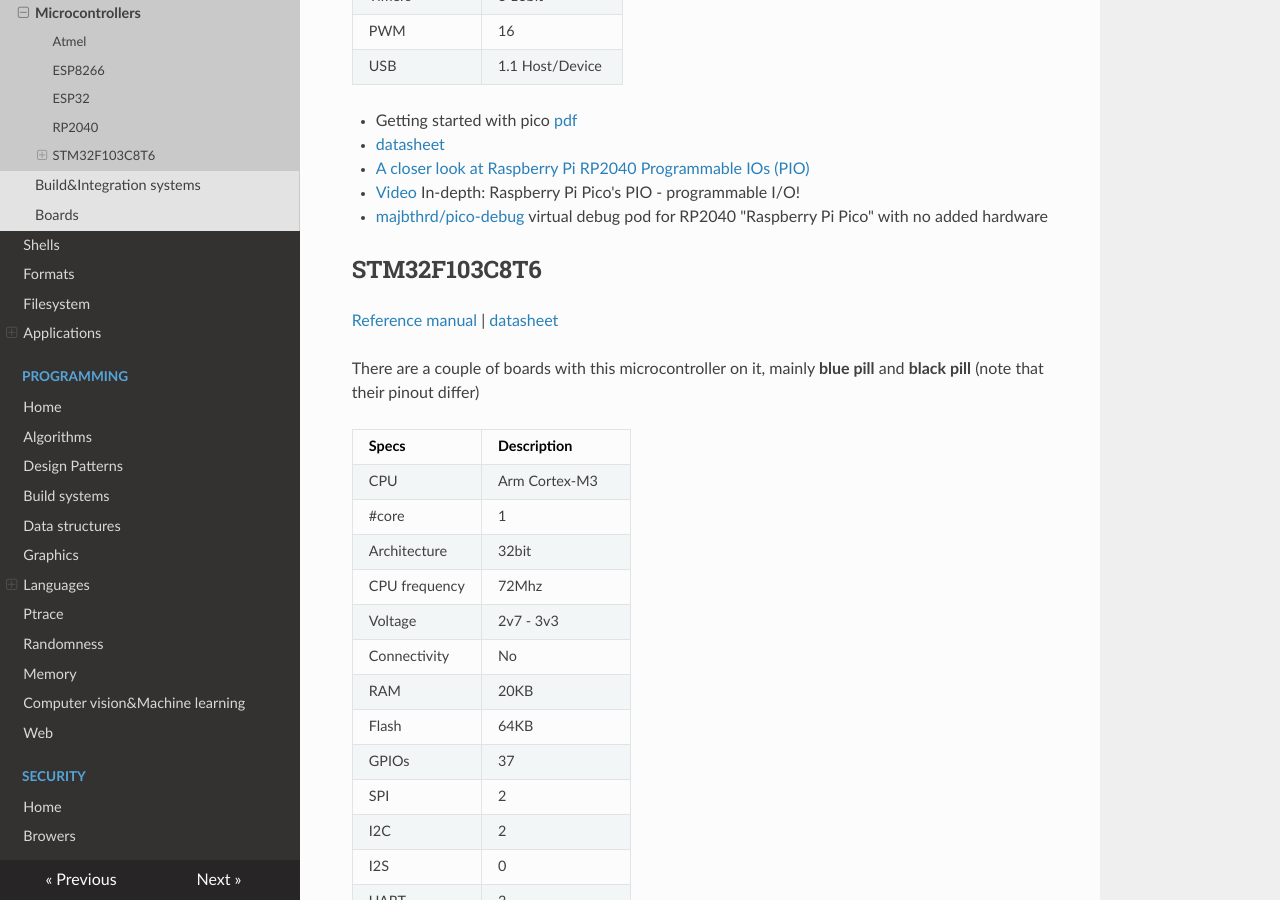
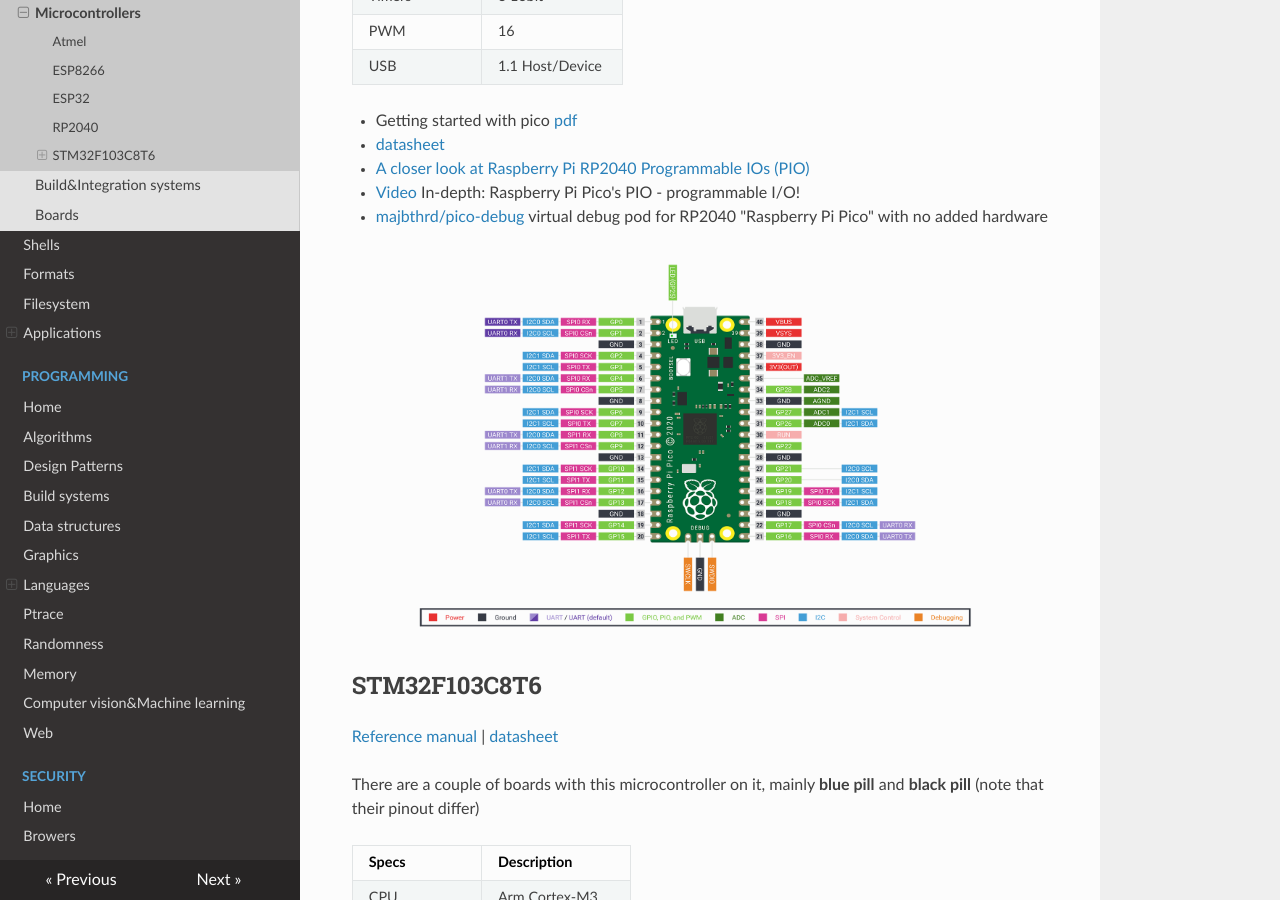
Before and after one commit to gipi/low-level, an MkDocs documentation site: the page built from docs/embedded/micro.md, in a window 1280 px wide and 900 px high, scrolled down 2386 px. Built offline with MkDocs 1.6.1, drawn with Linux system fonts in a browser that asks for light colours; nearby versions of some CDN libraries.

Commit message:
Add pinout of RPi Pico.

```diff
--- a/docs/embedded/micro.md
+++ b/docs/embedded/micro.md
@@ -82,6 +82,8 @@
  - [A closer look at Raspberry Pi RP2040 Programmable IOs (PIO)](https://www.cnx-software.com/2021/01/27/a-closer-look-at-raspberry-pi-rp2040-programmable-ios-pio/)
  - [Video](https://www.youtube.com/watch?v=yYnQYF_Xa8g) In-depth: Raspberry Pi Pico's PIO - programmable I/O!
  - [majbthrd/pico-debug](https://github.com/majbthrd/pico-debug) virtual debug pod for RP2040 "Raspberry Pi Pico" with no added hardware
+
+![](../images/Pico-R3-Pinout.png)
 
 ## STM32F103C8T6
 
```
Also changed, not shown: docs/images/Pico-R3-Pinout.png (added).
